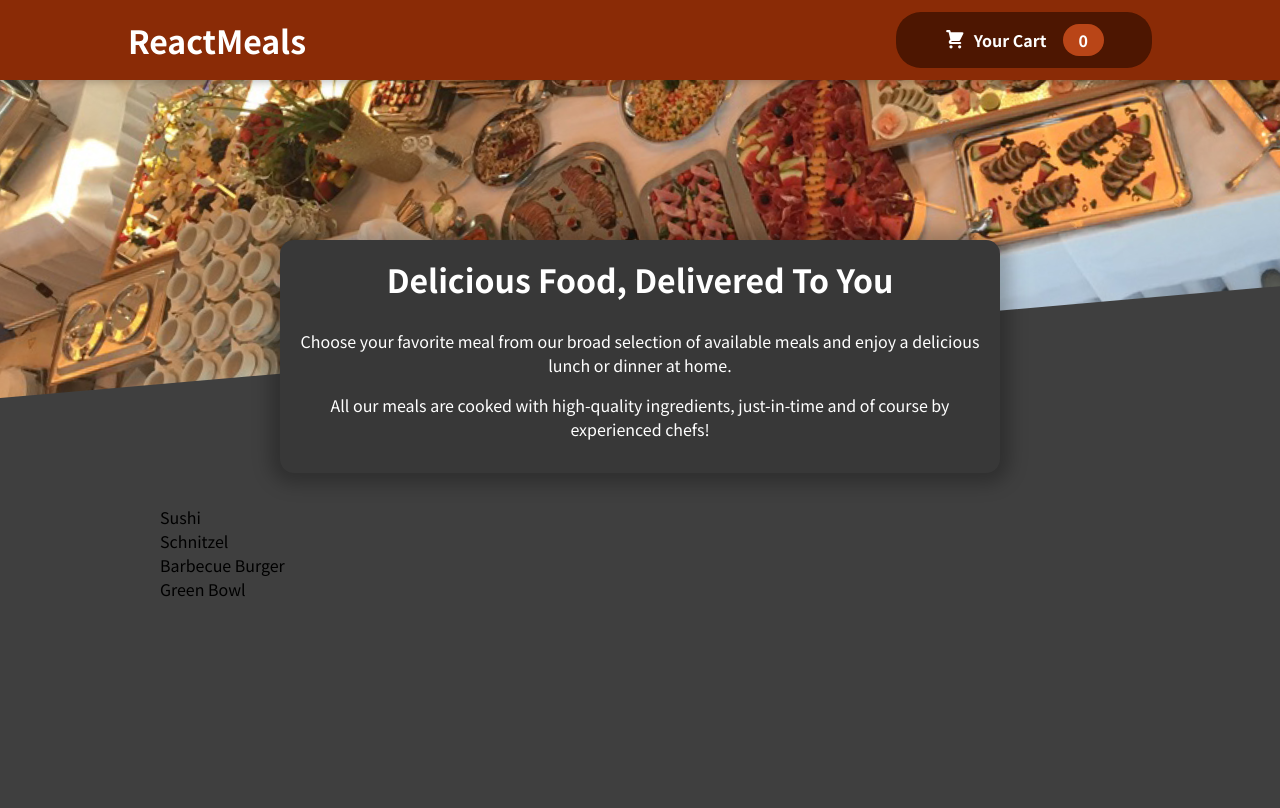
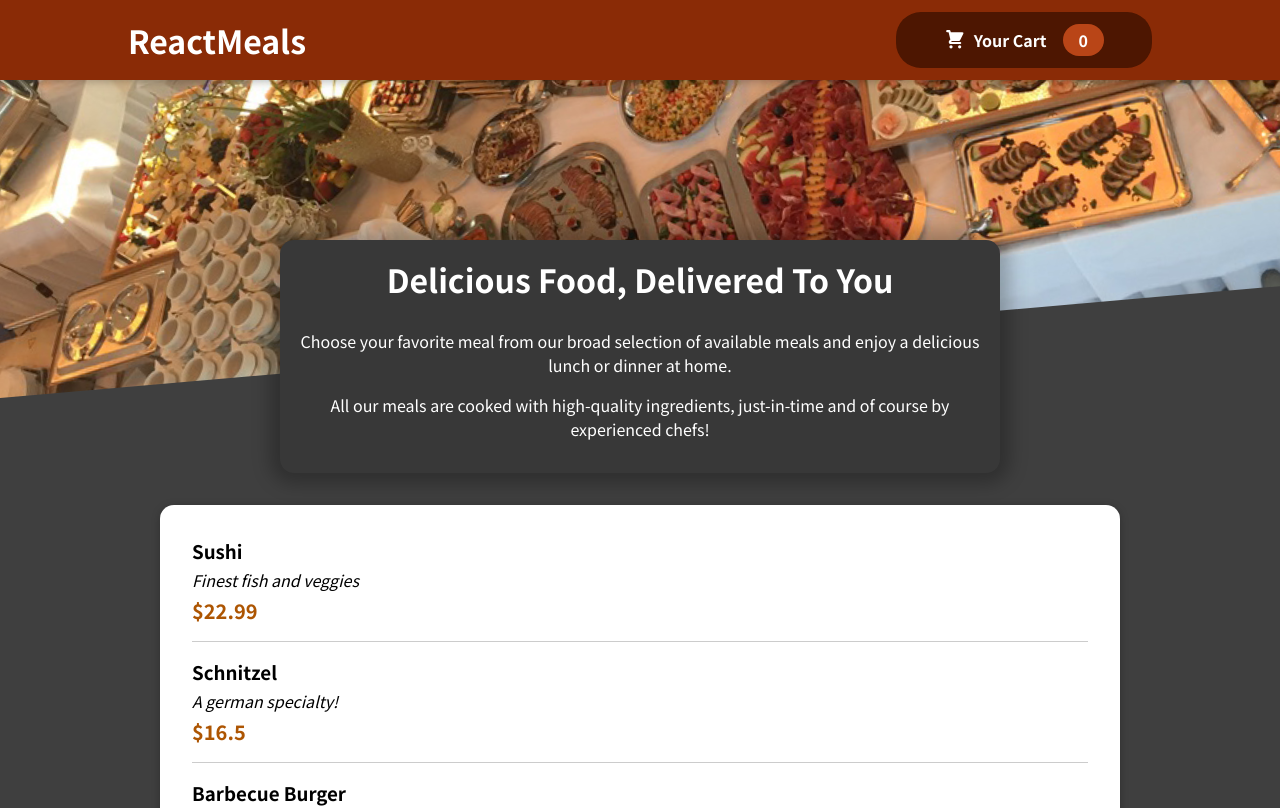
Before and after one commit to nishabdShunya/Restaurant-Website-Using-React, a React (Create React App) app: page / in a window 1280 px wide. Shown: the top 808 px of the page. Built offline with nearby package versions, Linux system fonts and the light colour scheme.

Commit message:
Add. A4-T3-Rendering Meal Items - With Solution

```diff
--- a/src/components/Meals/AvailableMeals.js
+++ b/src/components/Meals/AvailableMeals.js
@@ -1,6 +1,6 @@
-// Write your code at relevant places in the code below:
-
 import React from "react";
+import MealItem from "./MealItem/MealItem";
+import Card from "../UI/Card";
 import "./AvailableMeals.css";
 
 const DUMMY_MEALS = [
@@ -33,11 +33,20 @@ const DUMMY_MEALS = [
 const AvailableMeals = () => {
   return (
     <section className="meals">
-      <ul>
-        {DUMMY_MEALS.map((meal) => {
-          return <li>{meal.name}</li>;
-        })}
-      </ul>
+      <Card>
+        <ul>
+          {DUMMY_MEALS.map((meal) => {
+            return (
+              <MealItem
+                key={meal.id}
+                name={meal.name}
+                description={meal.description}
+                price={meal.price}
+              />
+            );
+          })}
+        </ul>
+      </Card>
     </section>
   );
 };
--- a/src/components/Meals/MealItem/MealItem.js
+++ b/src/components/Meals/MealItem/MealItem.js
@@ -1 +1,20 @@
-// Write your code here:
+import React from "react";
+
+import "./MealItem.css";
+
+const MealItem = (props) => {
+  const price = `$${props.price}`;
+
+  return (
+    <div className="meal">
+      <div>
+        <h3>{props.name}</h3>
+        <div className="description">{props.description}</div>
+        <div className="price">{price}</div>
+      </div>
+      <div></div>
+    </div>
+  );
+};
+
+export default MealItem;
--- a/src/components/UI/Card.js
+++ b/src/components/UI/Card.js
@@ -1 +1,9 @@
-// Write your code here:
+import React from "react";
+
+import "./Card.css";
+
+const Card = (props) => {
+  return <div className="card">{props.children}</div>;
+};
+
+export default Card;
```
